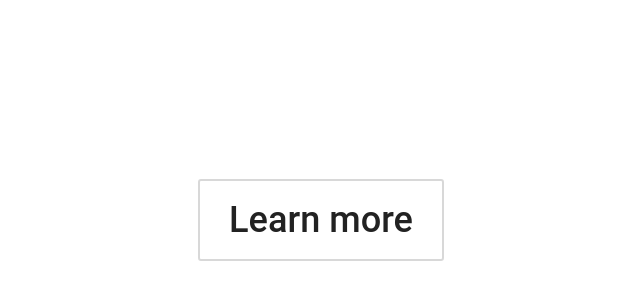
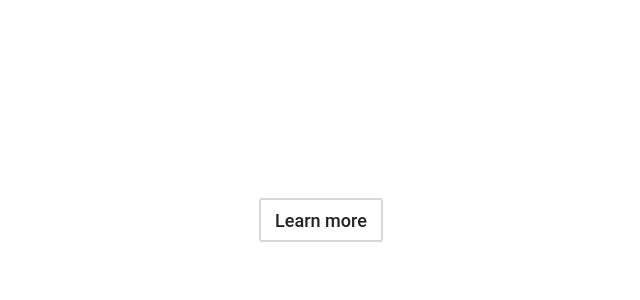
Before and after one commit to Tivo389/200209_TOUCH-UI-UX, a React (Create React App) app: page /anchorEvent in a window 1280 px wide. Shown: the part 180-480 px from the top of the page, without its empty margins (319-959 px from the left). Built offline with nearby package versions, Linux system fonts and the light colour scheme.

Commit message:
200225 Anchor CTA hover state defined. Continue to cater for touch.

```diff
--- a/src/components/ctaAnchorEvent.js
+++ b/src/components/ctaAnchorEvent.js
@@ -16,7 +16,10 @@ class AnchorEvent extends Component {
     return (
       <div className="mainWrapper" style={{ height: window.innerHeight }}>
         <div className="anchorCTAWrapper">
-          <a className="anchorCTA" href="./anchorEvent">Learn more</a>
+          <a
+            className="anchorCTA"
+            href="./anchorEvent"
+            onTouchStart="this.onTouchStart">Learn more</a>
         </div>
       </div>
     );
@@ -24,8 +27,9 @@ class AnchorEvent extends Component {
 
   // FUNCTION: BASIC EXPLANATION HERE
   // - Detailed explanation here
-  sampleFunction = () => {
-    console.log('sampleFunction!');
+  onTouchStart = (e) => {
+    e.preventDefault();
+    // 999 CONTINUE HERE ADDBACK GROUND AN REMOVE ON DONE
   };
 }
 
--- a/src/css/_mediaQuery.scss
+++ b/src/css/_mediaQuery.scss
@@ -1,5 +1,5 @@
 // MEDIA QUERY SETTINGS ---------------------------------------------------------------------------
-$tablet: "(min-width: 768px) and (max-width: 1023px)";
+$tablet: "(min-width: 768px)";
 $desktop: "(min-width: 1024px)";
 $pointerCoarse: "(any-pointer: coarse)";
 $pointerFine: "(any-pointer: fine)";
--- a/src/css/index.css
+++ b/src/css/index.css
@@ -447,32 +447,23 @@ a {
   border-radius: 3px;
   border: 2px solid rgba(126, 126, 126, 0.3);
   font-family: "Google Sans","Roboto","Arial",sans-serif;
-  font-size: 3.2rem;
+  font-size: 1.4rem;
   font-weight: 500;
-  padding: 0.4em 0.8em;
+  padding: 0.5em 0.8em 0.4em 0.8em;
   position: relative;
   text-align: center;
   text-decoration: none;
+  transition: all 240ms cubic-bezier(0.1, 0.1, 0, 1);
+  user-select: none;
   -webkit-tap-highlight-color: transparent; }
-  .anchorCTA::before {
-    display: block;
-    content: "";
-    border-radius: 3px;
-    position: absolute;
-    top: 0;
-    left: 0;
-    right: 0;
-    bottom: 0;
-    opacity: 0;
-    visibility: hidden;
-    transform-origin: center center;
-    transition: all 240ms cubic-bezier(0.1, 0.1, 0, 1);
-    background: #423F3F; }
-  .anchorCTA:hover {
+  .anchorCTA:hover, .anchorCTA:active {
+    background: #423F3F;
+    border: 2px solid #423F3F;
     color: #FFFFFF; }
-    .anchorCTA:hover::before {
-      visibility: visible;
-      opacity: 1;
-      transform: scale3d(1, 1, 1); }
+  .anchorCTA:active {
+    transform: translateY(4px); }
   .anchorCTA::-moz-focus-inner {
     border: 0; }
+  @media (min-width: 768px) {
+    .anchorCTA {
+      font-size: 1.6rem; } }
--- a/src/css/index.scss
+++ b/src/css/index.scss
@@ -65,46 +65,27 @@
   border-radius: 3px;
   border: 2px solid rgba(126,126,126,0.3);
   font-family: "Google Sans","Roboto","Arial",sans-serif;
-  font-size: 3.2rem;
+  font-size: 1.4rem;
   font-weight: 500;
-  padding: 0.4em 0.8em;
+  padding: 0.5em 0.8em 0.4em 0.8em;
   position: relative;
   text-align: center;
   text-decoration: none;
+  transition: all 240ms cubic-bezier(0.1, 0.1, 0, 1);
+  user-select: none;
   -webkit-tap-highlight-color: transparent; // Safari & Chrome Negate
-  &::before {
-    display: block;
-    content: "";
-    border-radius: 3px;
-    position: absolute;
-    top: 0;
-    left: 0;
-    right: 0;
-    bottom: 0;
-    opacity: 0;
-    visibility: hidden;
-    transform-origin: center center;
-    transition: all 240ms cubic-bezier(0.1, 0.1, 0, 1);
+  &:hover, &:active {
     background: #423F3F;
+    border: 2px solid #423F3F;
+    color: #FFFFFF;
   }
-  &:active {}
-  &:focus {}
-  &:hover {
-    color: #FFFFFF;
-    &::before {
-      visibility: visible;
-      opacity: 1;
-      transform: scale3d(1, 1, 1);
-    }
+  &:active {
+    transform: translateY(4px);
   }
-  &:visited {}
   &::-moz-focus-inner {
     border: 0;
   }
   @include tablet {
-    // flex-direction: initial;
-  }
-  @include desktop {
-    // flex-direction: initial;
+    font-size: 1.6rem;
   }
 }
```
